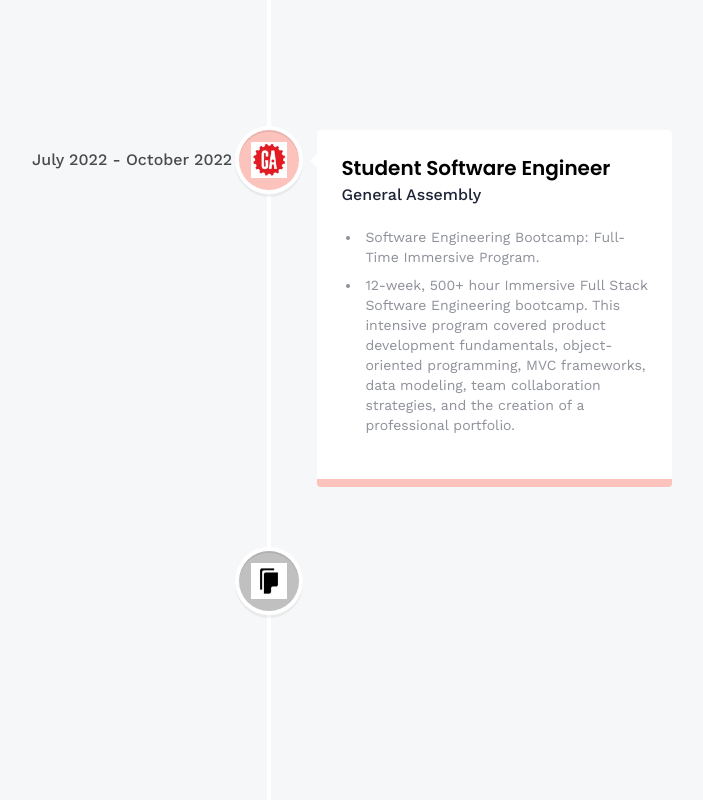
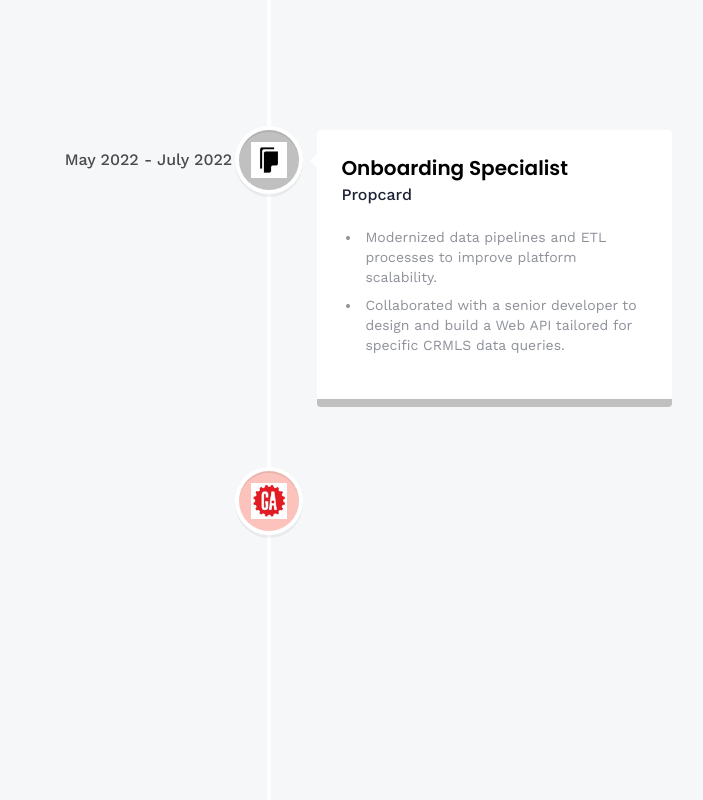
Before and after one commit to Scurrlin/3D-Portfolio, a React (Vite) app: page /about in a window 1280 px wide. Shown: the part 1260-2060 px from the top of the page, without its empty margins (371-1074 px from the left). Built offline with nearby package versions, Linux system fonts and the light colour scheme; the HTML template or start-up script is replaced by a standard one.

Commit message:
update about section

```diff
--- a/src/constants/index.js
+++ b/src/constants/index.js
@@ -110,6 +110,17 @@ export const experiences = [
         ],
     },
     {
+        title: "Onboarding Specialist",
+        company_name: "Propcard",
+        icon: propcard,
+        iconBg: "#C0C0C0",
+        date: "May 2022 - July 2022",
+        points: [
+            "Modernized data pipelines and ETL processes to improve platform scalability.",
+            "Collaborated with a senior developer to design and build a Web API tailored for specific CRMLS data queries."
+        ],
+    },
+    {
         title: "Student Software Engineer",
         company_name: "General Assembly",
         icon: ga,
@@ -122,11 +133,11 @@ export const experiences = [
         ],
     },
     {
-        title: "Software Engineer Intern",
+        title: "Customer Support Engineer",
         company_name: "Propcard",
         icon: propcard,
         iconBg: "#C0C0C0",
-        date: "December 2023 - January 2024",
+        date: "January 2023 - June 2024",
         points: [
             "Modernized data pipelines and ETL processes to improve platform scalability.",
             "Collaborated with a senior developer to design and build a Web API tailored for specific CRMLS data queries."
```
